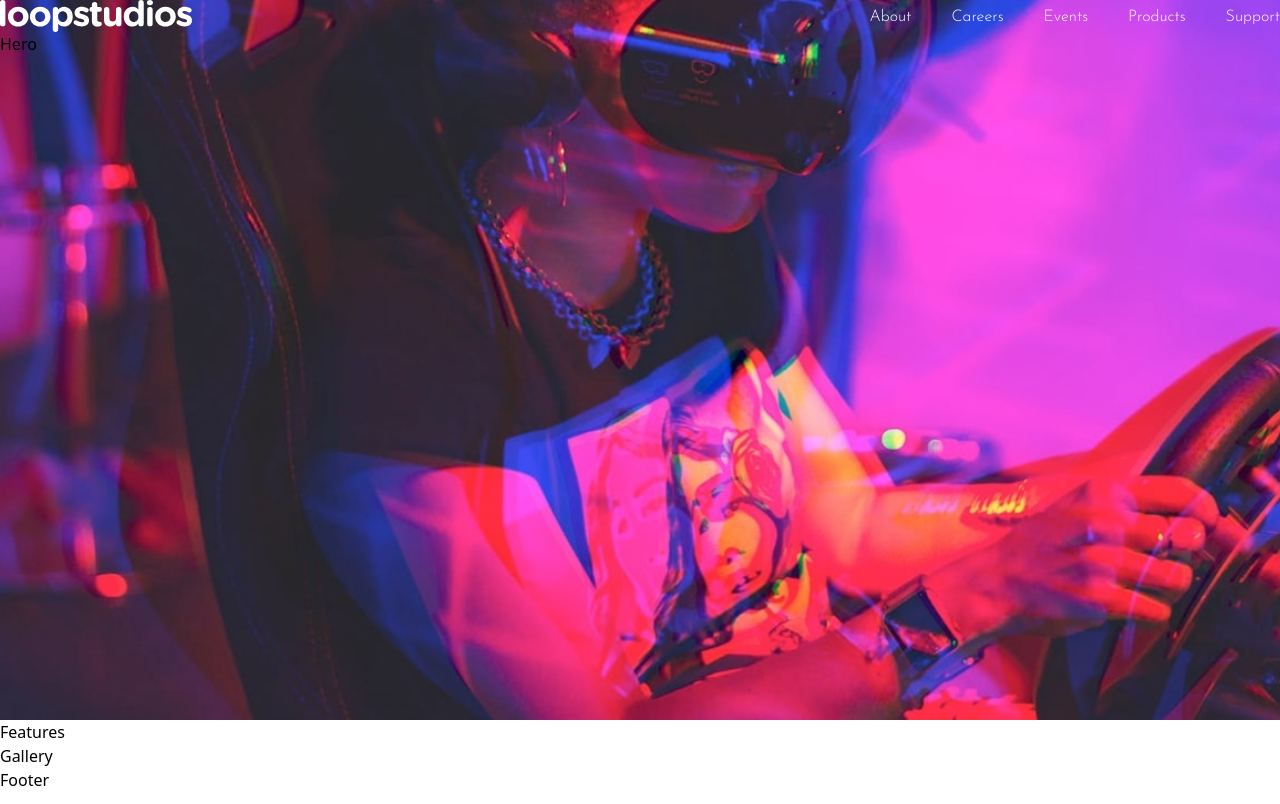
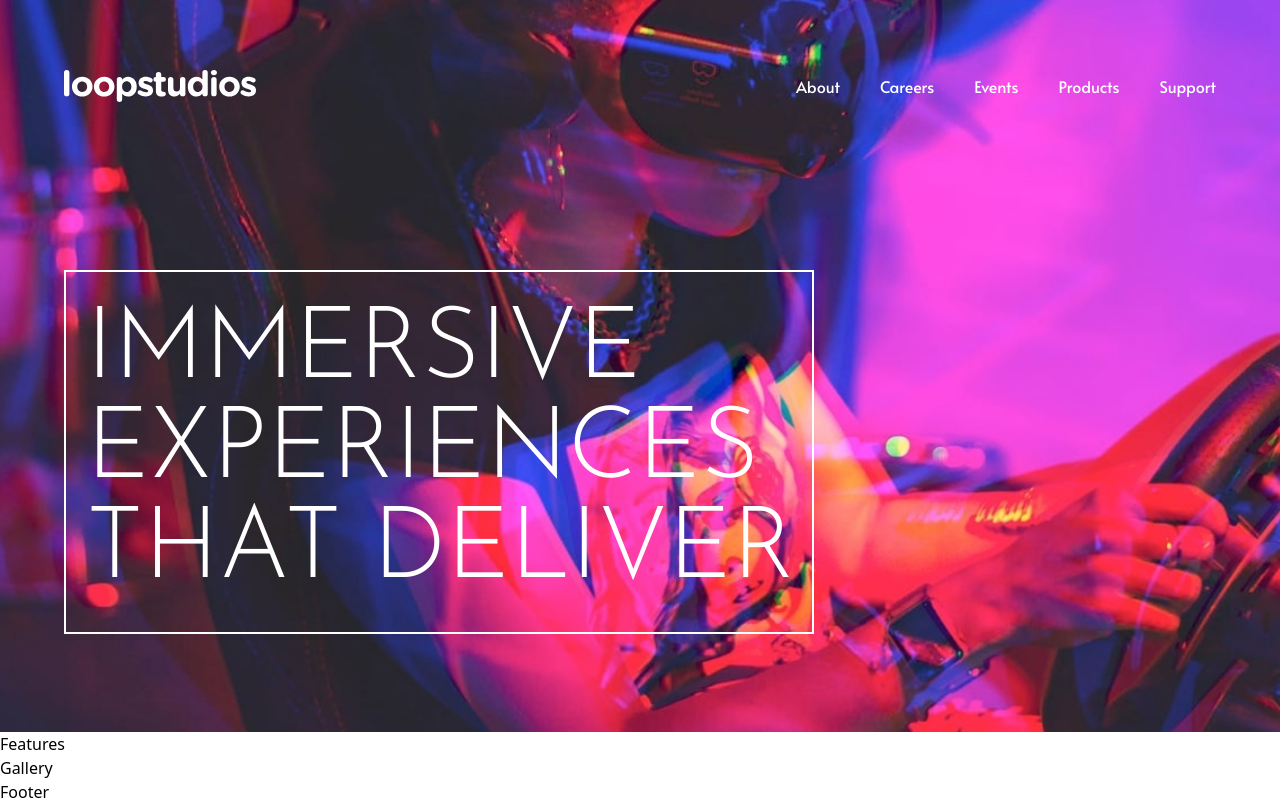
Before and after one commit to Mut1s0/loopstudios-landing-page, a React (Vite) app: page / in a window 1280 px wide. Built offline with nearby package versions, Linux system fonts and the light colour scheme.

Commit message:
Added Hero component

```diff
--- a/src/components/Hero.jsx
+++ b/src/components/Hero.jsx
@@ -1,7 +1,18 @@
 
 function Hero() {
+
     return(
-        <h1>Hero</h1>
+
+        <div className="w-[1500px] max-w-[90%] mx-auto flex items-center justify-start h-[70vh]">
+
+            <div className="border-2 border-white w-[750px] max-w-[100%] pl-[20px] py-[30px]">
+
+                <h1 className="uppercase text-white text-[34px] xs:text-[44px] sm:text-[80px] md:text-[100px] font-josefinSans font-josefinSansLight md:leading-[100px]">immersive experiences that deliver</h1>
+
+            </div>
+
+        </div>
+
     )
 }
 
--- a/src/components/Nav.jsx
+++ b/src/components/Nav.jsx
@@ -8,7 +8,7 @@ function Nav() {
 
     return(
 
-        <nav className="flex items-center justify-between">
+        <nav className="flex items-center justify-between w-[1500px] max-w-[90%] mx-auto py-[70px]">
 
             <img src={logo} alt="logo" />
 
@@ -18,7 +18,7 @@ function Nav() {
 
                     <li key={link.id}>
 
-                        <a href="#" className="text-white font-josefinSans font-josefinSansLight">{link.link}</a>
+                        <a href="#" className="text-white font-alata font-alataRegular">{link.link}</a>
 
                     </li>
 
@@ -55,7 +55,7 @@ function Nav() {
 
                             <li key={link.id}>
 
-                                <a href="#" className="text-white text-[30px] xs:text-[35px] uppercase font-josefinSans font-josefinSansLight">{link.link}</a>
+                                <a href="#" className="text-white text-[30px] xs:text-[35px] uppercase font-alata font-alataRegular">{link.link}</a>
 
                             </li>
 
```
